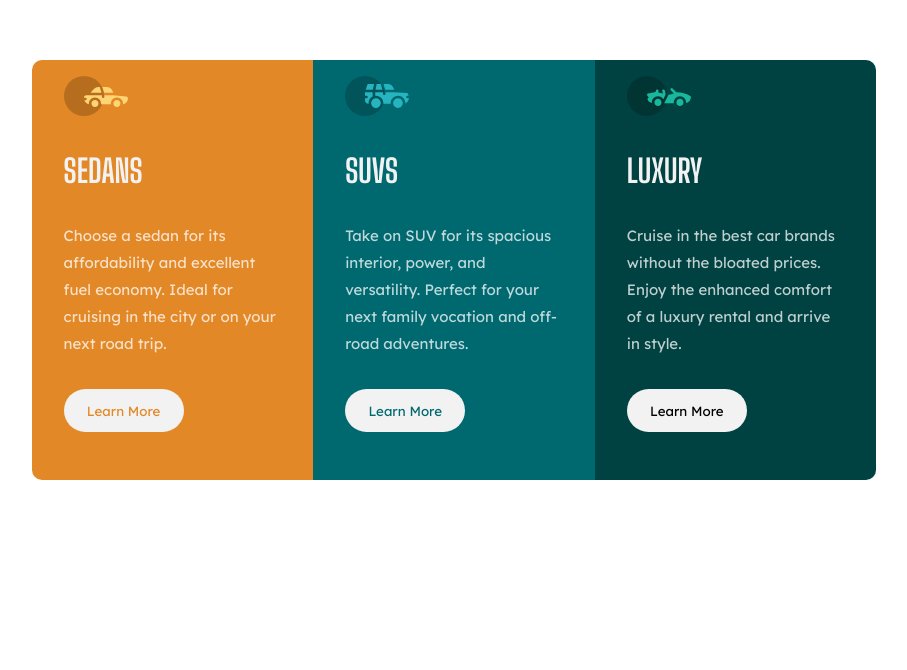
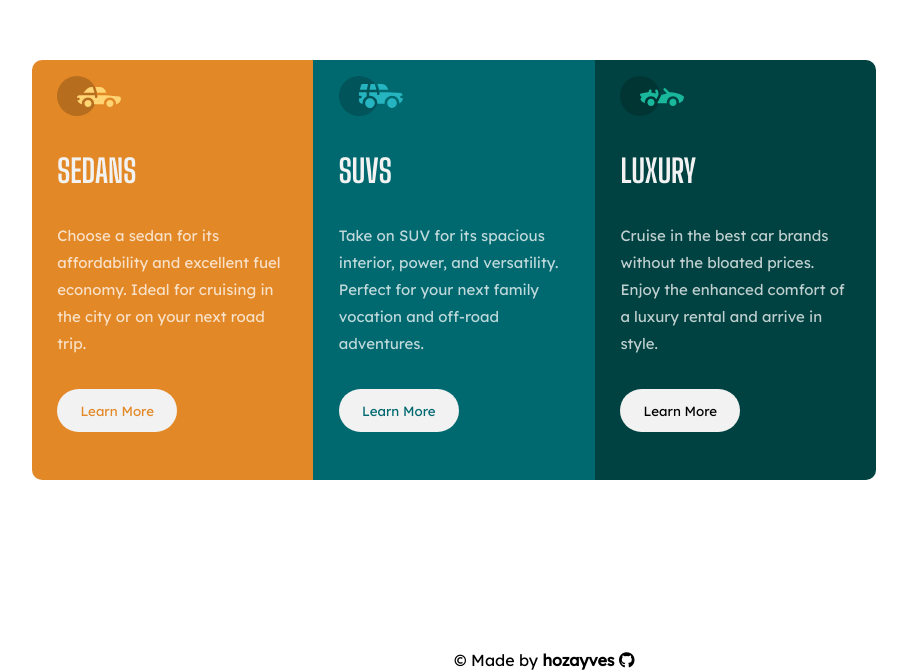
Before and after one commit to hozayves/3-column-preview-card-componet-frontend-Mentor-Challenge, a plain HTML site: page index.html in a window 1280 px wide. Shown: the part 130-800 px from the top of the page, without its empty margins (186-1093 px from the left). Drawn offline with Linux system fonts and the light colour scheme.

Commit message:
Add footer to the page Make changes in SASS files like responsive, index portiol

```diff
--- a/index.html
+++ b/index.html
@@ -40,5 +40,15 @@
             </div>
         </section>
     </main>
+    <footer>
+        <p>
+            &copy Made by <span>hozayves</span>
+            <a
+                href="https://github.com/hozayves/3-column-preview-card-componet-frontend-Mentor-Challenge">
+                <i class="fab fa-github fa-1x"></i>
+            </a>
+        </p>
+    </footer>
+    <script src="https://kit.fontawesome.com/dd2963bf92.js" crossorigin="anonymous"></script>
 </body>
 </html>
--- a/scss/_index.scss
+++ b/scss/_index.scss
@@ -67,3 +67,20 @@ section {
 .card:last-child {
     border-radius: 0 0 10px 10px;
 }
+
+footer {
+    position: fixed;
+    bottom: 0;
+    left: 25%;
+    font-family: 'Lexend Deca';
+    color: #fff;
+    span {
+        font-weight: bold;
+    }
+    a {
+        color: #fff;
+    }
+    a:hover{
+        color: map-get($colors, 'bright-orange')
+    }
+}
--- a/scss/_responsive.scss
+++ b/scss/_responsive.scss
@@ -6,7 +6,7 @@
         align-items: center;
         justify-content: center;
         .card {
-            padding: 1rem 2rem;
+            padding: 1rem 1.6rem;
             &:first-child {
                 border-radius:10px 0 0 10px;
             }
@@ -15,4 +15,20 @@
             }
         }
     }
+    footer {
+        position: fixed;
+        bottom: 0;
+        left: 50%;
+        font-family: 'Lexend Deca';
+        color: #000;
+        span {
+            font-weight: bold;
+        }
+        a {
+            color: #000;
+        }
+        a:hover{
+            color: map-get($colors, 'bright-orange')
+        }
+    }
 }
```
Also changed, not shown: dist/css/main.css, 1 other file.
